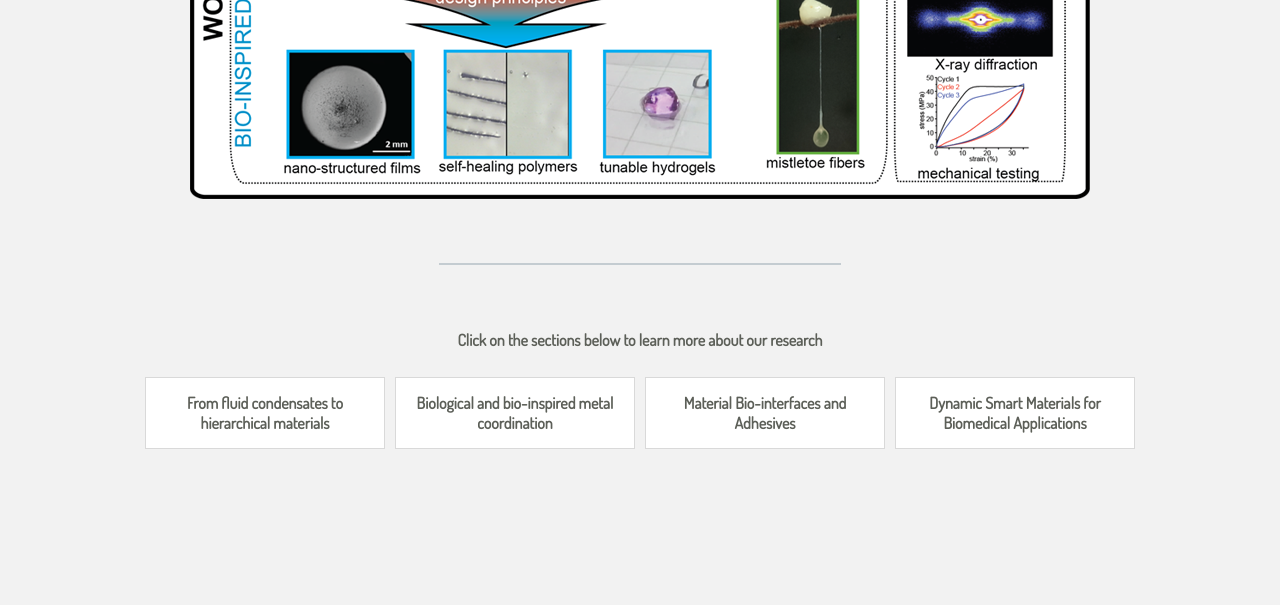
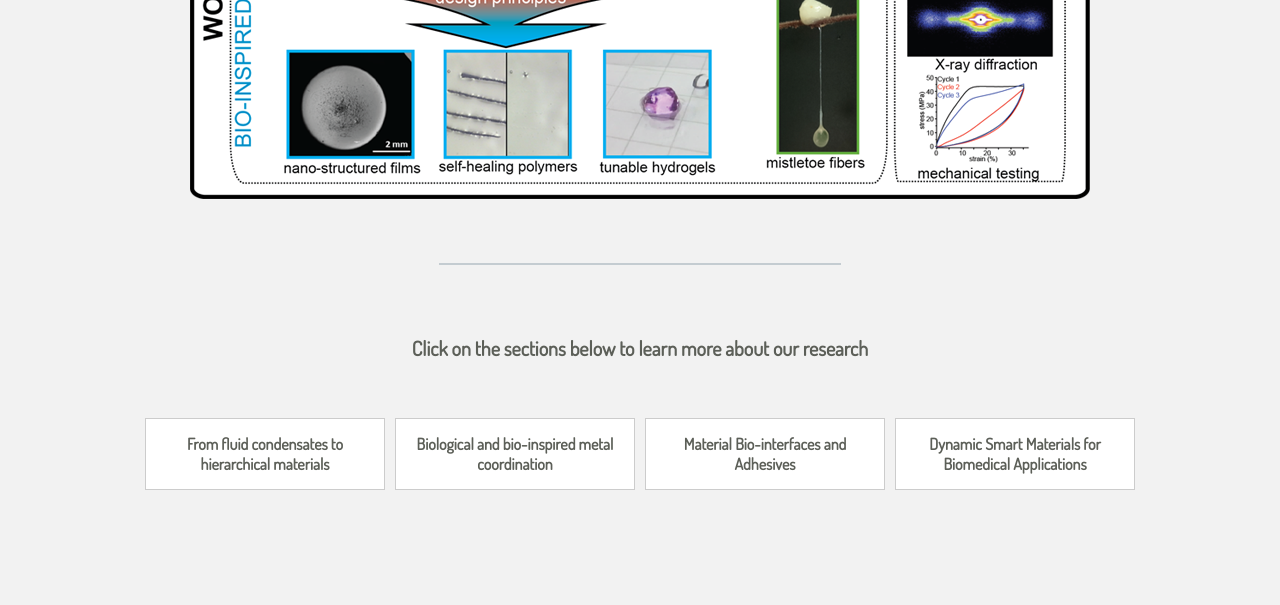
Before and after one commit to MatRivard/harrington-site, a plain HTML site: page research.html in a window 1280 px wide. Shown: the part 804-1409 px from the top of the page. Drawn offline with Linux system fonts and the light colour scheme.

Commit message:
Update research subsection font size and image layout

```diff
--- a/main.css
+++ b/main.css
@@ -620,8 +620,9 @@ nav .nav-links a:hover {
 }
 
 .research-subsections-header {
+  font-size: 20px;
   text-align: center;
-  padding: 5px 10px;
+  padding: 10px 5px 30px;
 }
 
 .research-subsections {
@@ -635,11 +636,11 @@ nav .nav-links a:hover {
   font-weight: bold;
   width: calc(25% - 10px);
   border: solid 1px;
-  border-color: rgba(0, 0, 0, 0.15);
+  border-color: rgba(0, 0, 0, 0.2);
   padding: 15px;
   margin: 0 5px;
   cursor: pointer;
-  transition: background-color, color 300ms ease-in-out;
+  transition: background-color, color, 250ms ease-in-out;
 }
 
 .research-subsections .subsection:hover,
@@ -664,7 +665,8 @@ nav .nav-links a:hover {
 .subtopics img {
   width: 100%;
   height: 300px;
-  object-fit: cover;
+  object-fit: contain;
+  margin: 0 auto;
 }
 
 .subtopics .subtopic {
```
